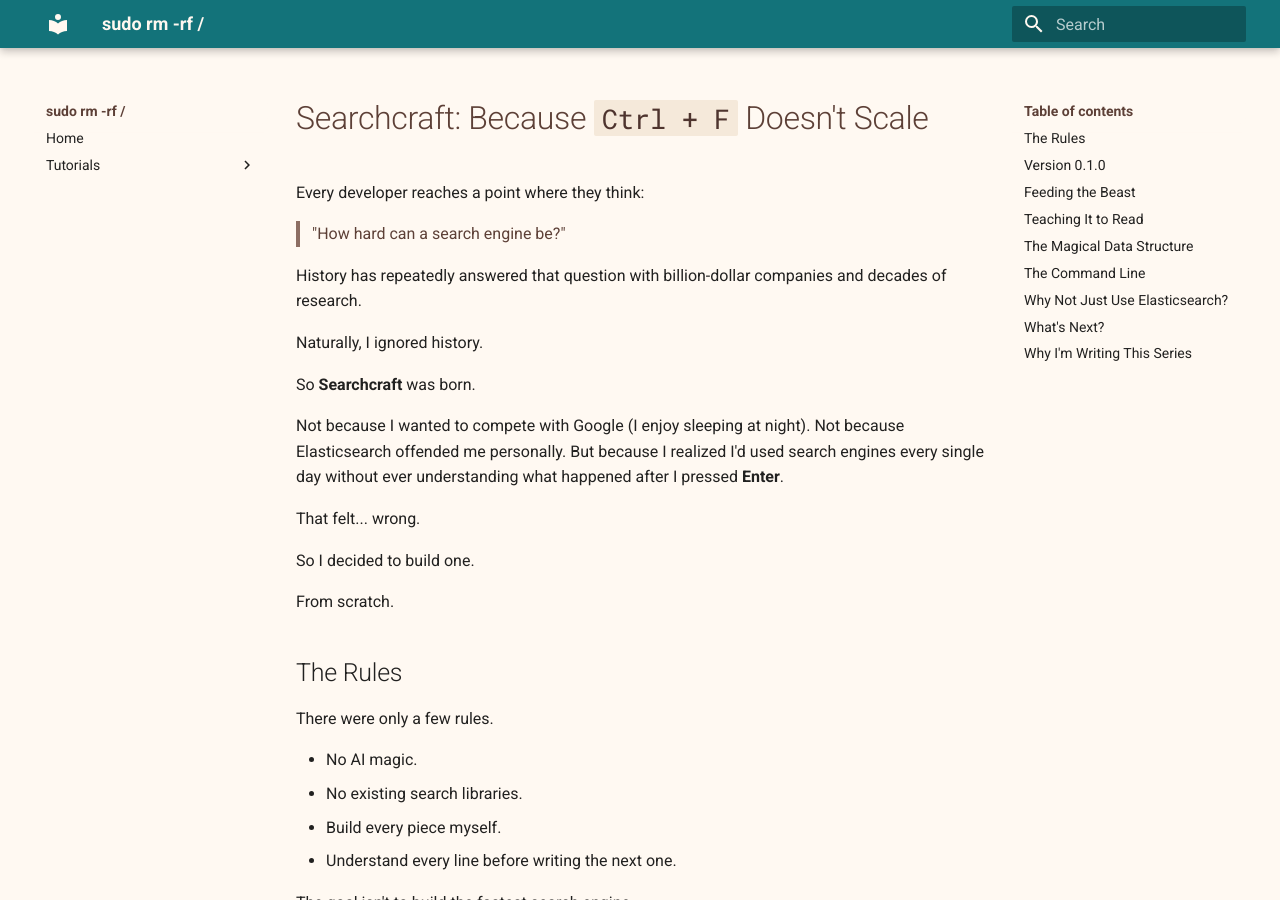
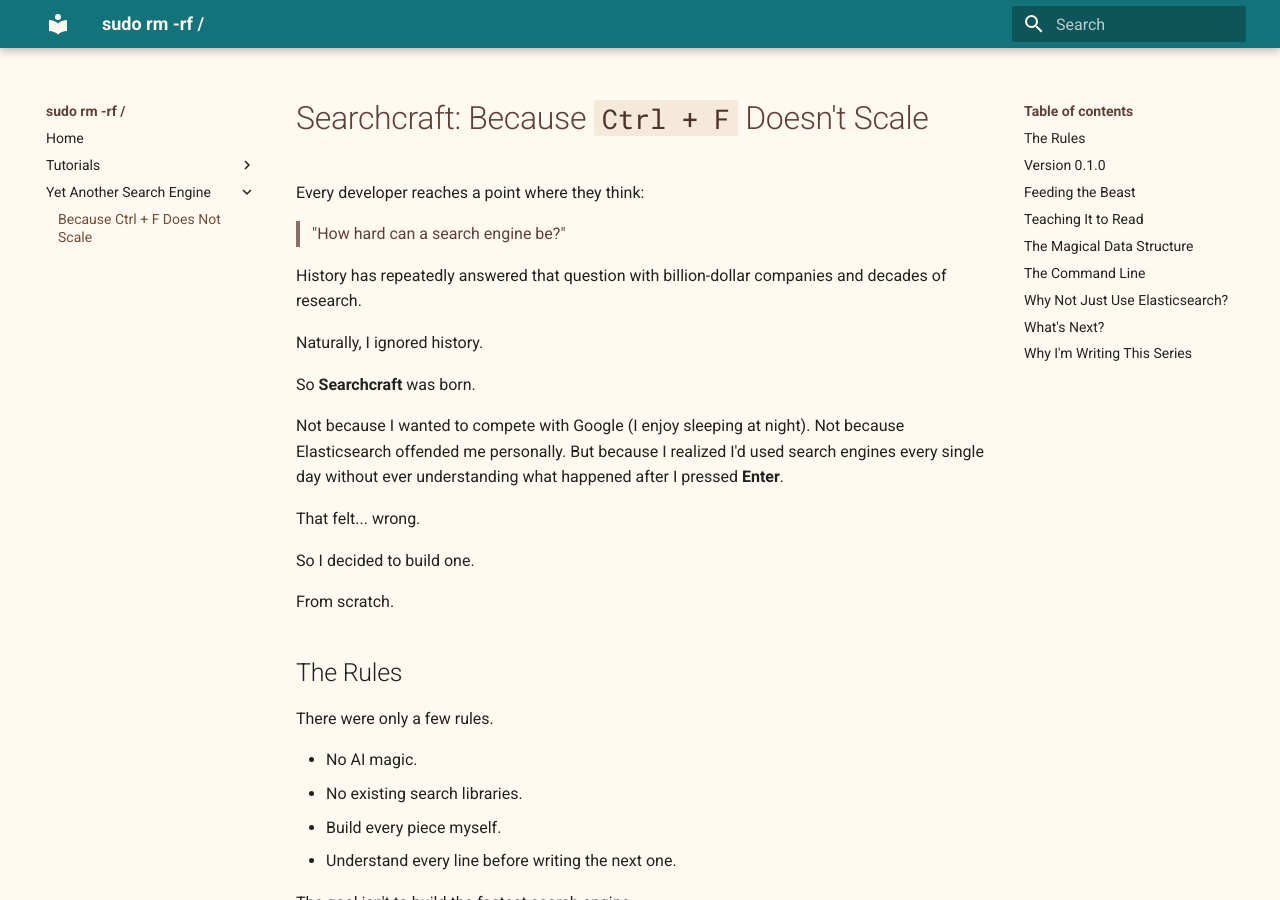
Before and after one commit to rajtilakjee/rajtilakjee.github.io, an MkDocs documentation site: the page built from docs/yet-another-search-engine/what-is-searchcraft.md, in a window 1280 px wide and 900 px high. Built offline with MkDocs 1.6.1 and Material for MkDocs 9.7.7, drawn with Linux system fonts in a browser that asks for light colours.

Commit message:
Update mkdocs.yml

```diff
--- a/mkdocs.yml
+++ b/mkdocs.yml
@@ -19,3 +19,5 @@ nav:
   - Tutorials:
       - Python Foundations Tutorial: tutorials/python-foundations-tutorial.md
       - Python Playlist by Corey Schafer: tutorials/python-playlist-by-corey-schafer.md
+  - Yet Another Search Engine:
+      - Because Ctrl + F Does Not Scale: yet-another-search-engine/what-is-searchcraft.md
```
